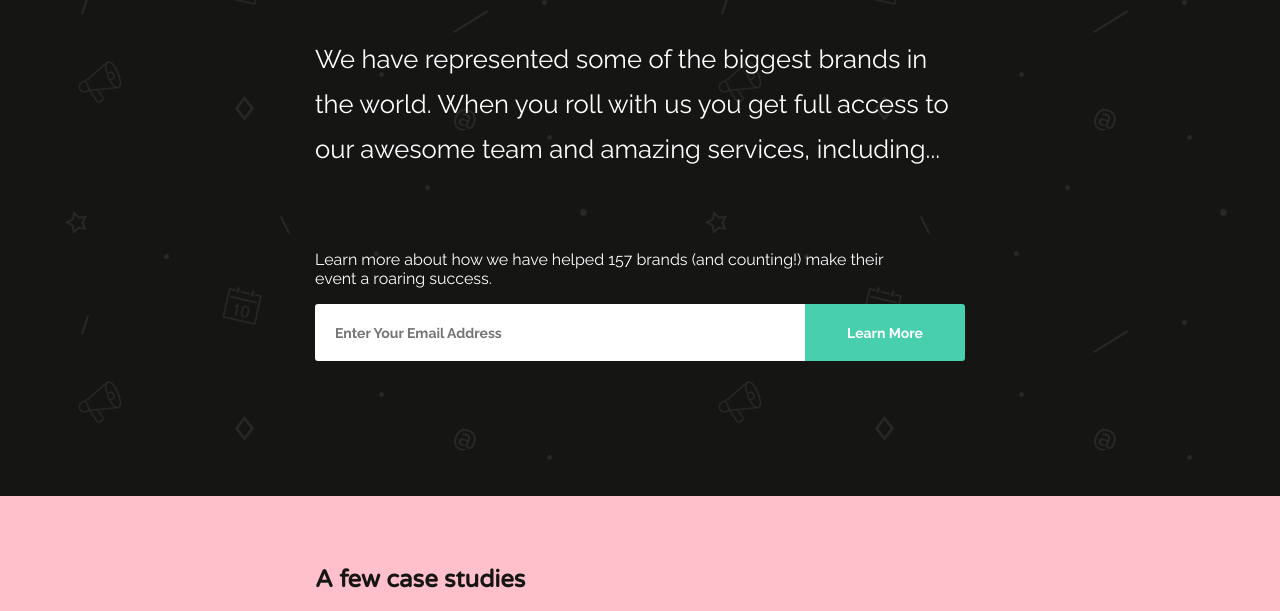
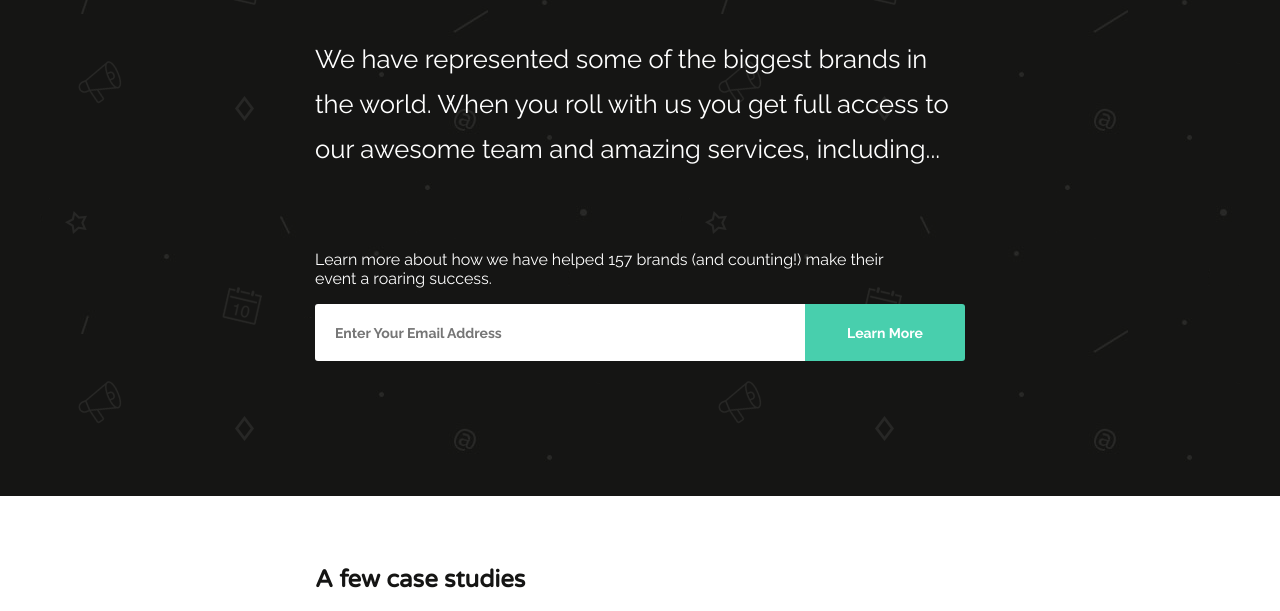
Before and after one commit to akb20/eventify, a plain HTML site: page index.html in a window 1280 px wide. Shown: the part 154-765 px from the top of the page. Drawn offline with nearby package versions, Linux system fonts and the light colour scheme; files that its build step writes are made by us from their sources; files whose address does not match are found by name.

Commit message:
Initial commit

```diff
--- a/assets/css/styles.scss
+++ b/assets/css/styles.scss
@@ -274,7 +274,3 @@ input[type=text]:focus {
     line-height: 1.2rem;
   }
 }
-
-body {
-  background: pink;
-}
```
